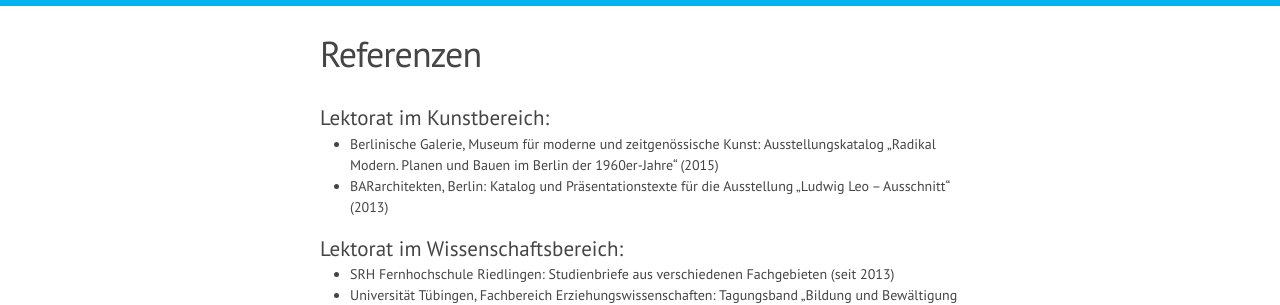
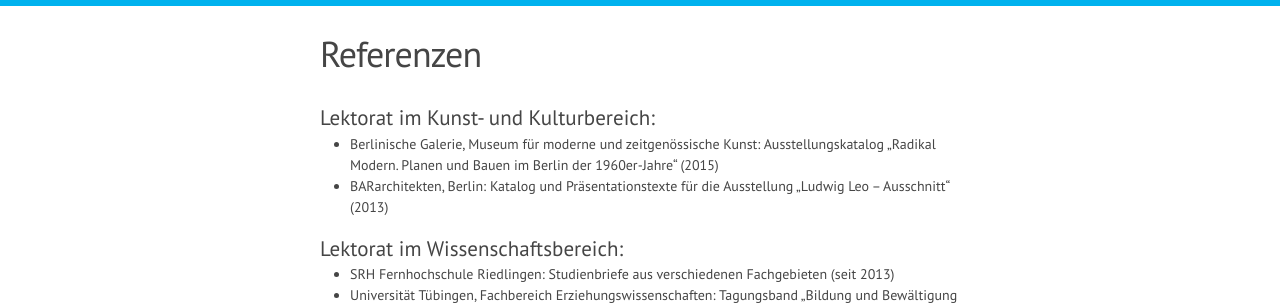
Before and after one commit to i-u-g/iug, a Jekyll site: the page built from referenzen.md, in a window 1280 px wide. Shown: the part 294-599 px from the top of the page. Built offline with Jekyll 4.4.1, drawn with Linux system fonts in a browser that asks for light colours; nearby versions of some CDN libraries; Markdown is read by kramdown in place of the engine named in the settings.

Commit message:
Update referenzen.md

```diff
--- a/referenzen.md
+++ b/referenzen.md
@@ -6,7 +6,7 @@ page: 4
 ---
 
 
-## Lektorat im Kunstbereich:
+## Lektorat im Kunst- und Kulturbereich:
 
 * Berlinische Galerie, Museum für moderne und zeitgenössische Kunst: Ausstellungskatalog „Radikal Modern. Planen und Bauen im Berlin der 1960er-Jahre“ (2015)
 * BARarchitekten, Berlin: Katalog und Präsentationstexte für die Ausstellung „Ludwig Leo – Ausschnitt“ (2013)
```
